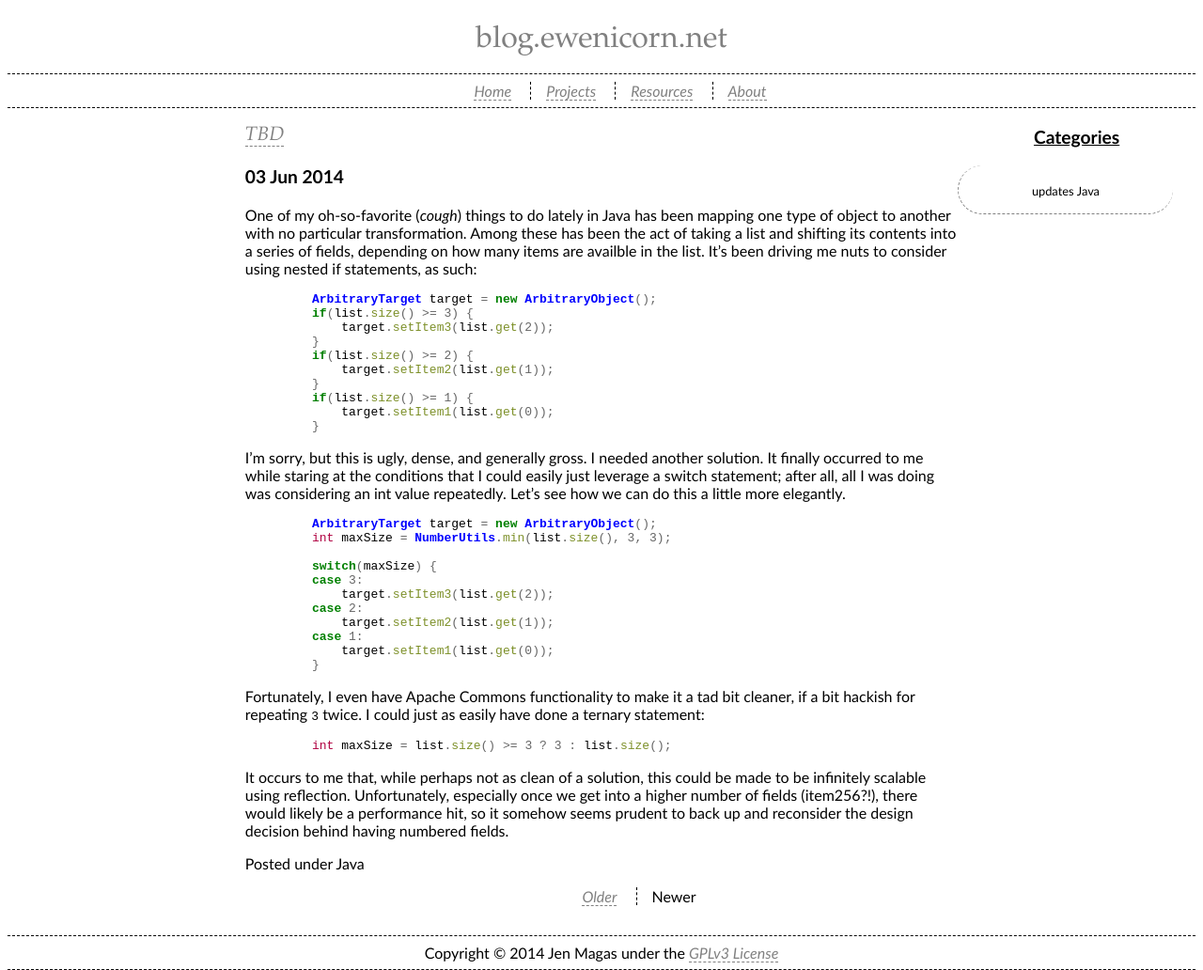
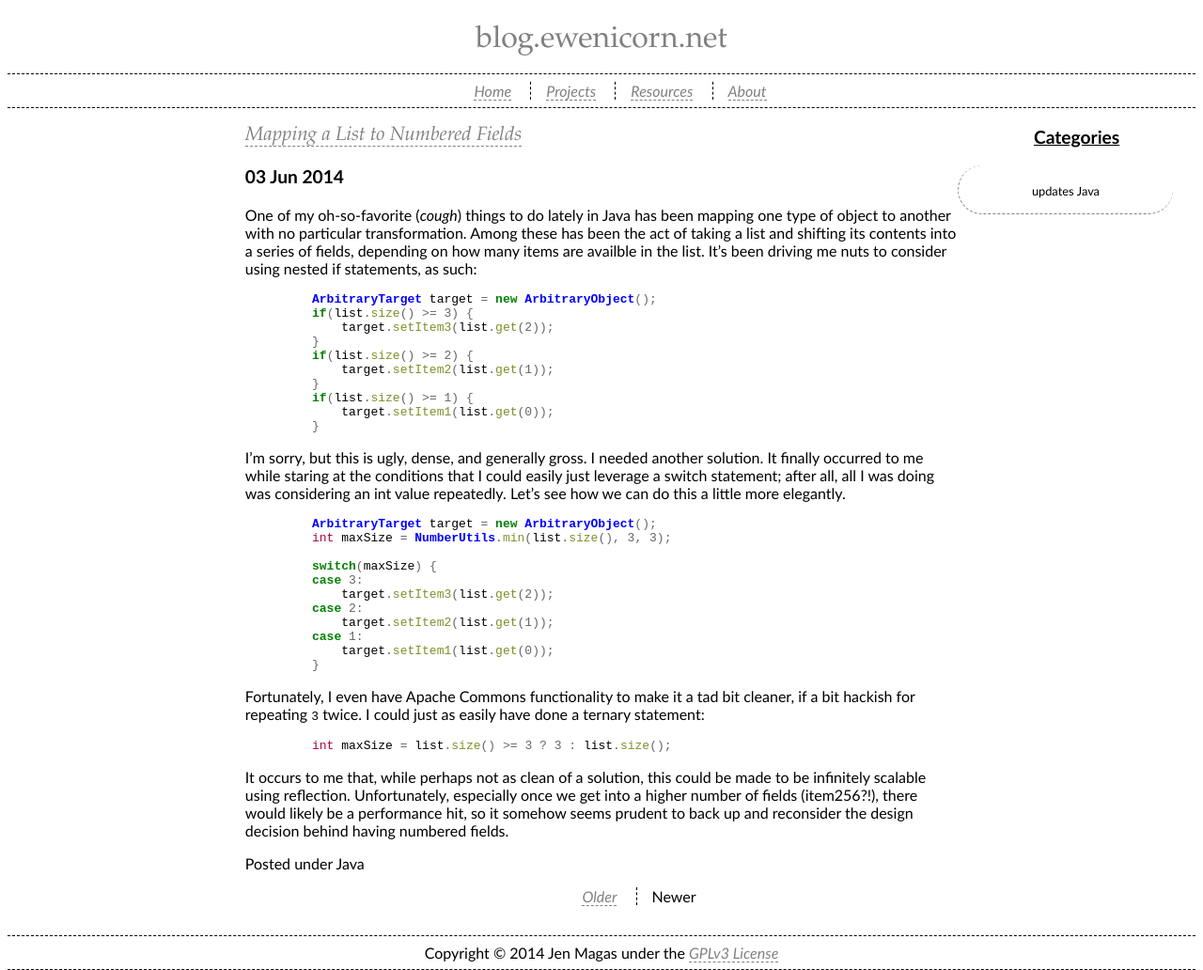
Before and after one commit to chaosmuse/chaosmuse.github.io, a Jekyll site: the page built from index.html, in a window 1280 px wide. Shown: the whole page at 94% size. Built offline with Jekyll 4.4.1, drawn with Linux system fonts in a browser that asks for light colours; the list of posts is cut into pages by our own code.

Commit message:
Renamed today's post.

```diff
--- a/_posts/2014-06-03-TBD.md
+++ b/_posts/2014-06-03-Mapping-a-List-to-Numbered-Fields.md
@@ -1,6 +1,6 @@
 ---
 layout: default
-title: TBD
+title: Mapping a List to Numbered Fields
 categories: Java
 ---
 
```
